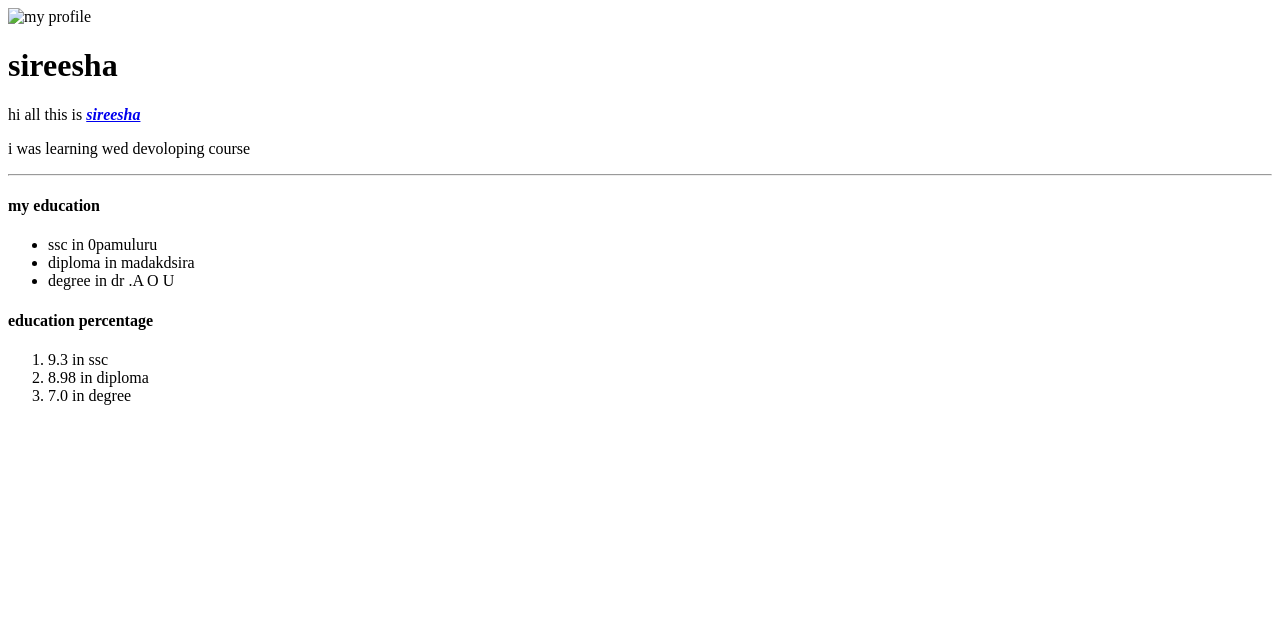
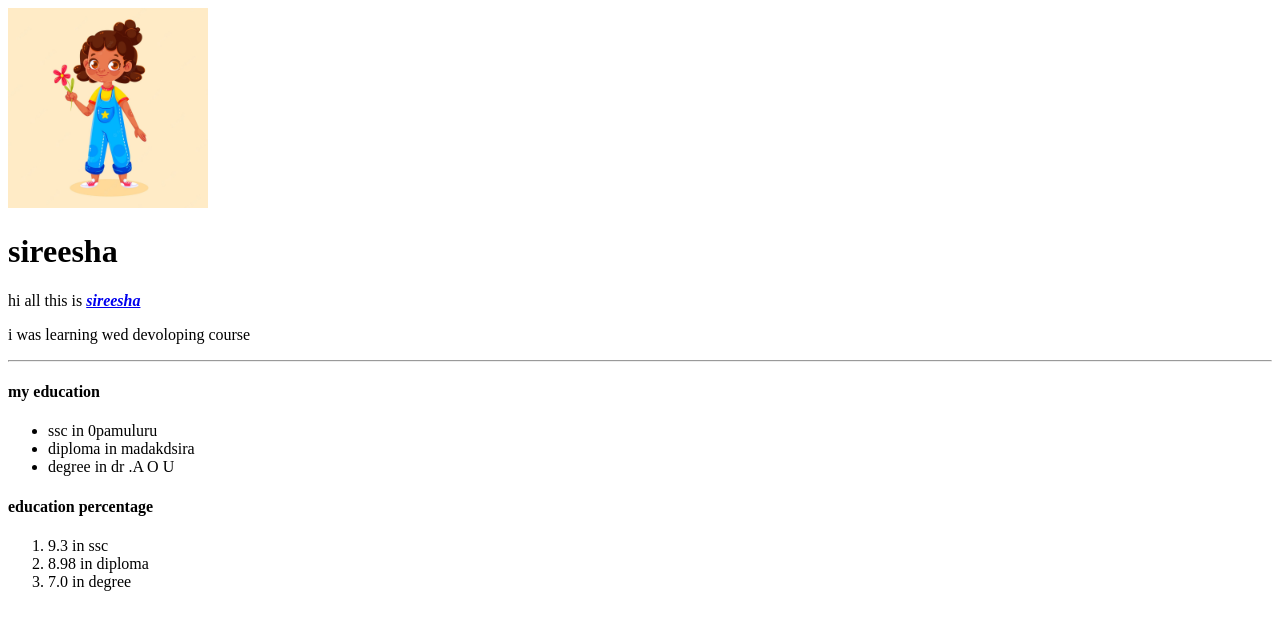
Before and after one commit to siri1829/CV, a plain HTML site: page first.html in a window 1280 px wide. Drawn offline with Linux system fonts and the light colour scheme.

Commit message:
Update first.html

```diff
--- a/first.html
+++ b/first.html
@@ -32,7 +32,7 @@
   </head>
   <body>
     <img
-      src="C:\Users\venun\Downloads\IMG_9796-modified.png"
+      src="images/Siri_cartoon.png"
       alt="my profile "
       width="200"
       height="200"
```
